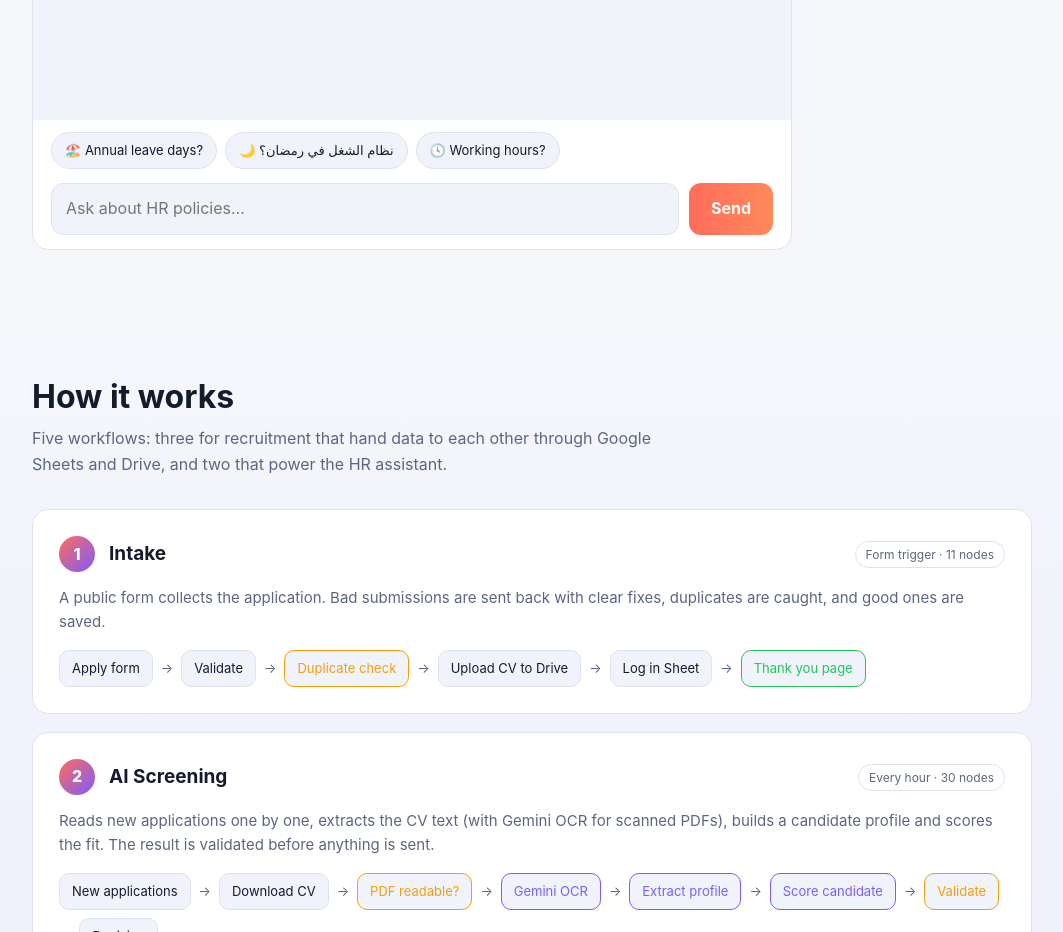
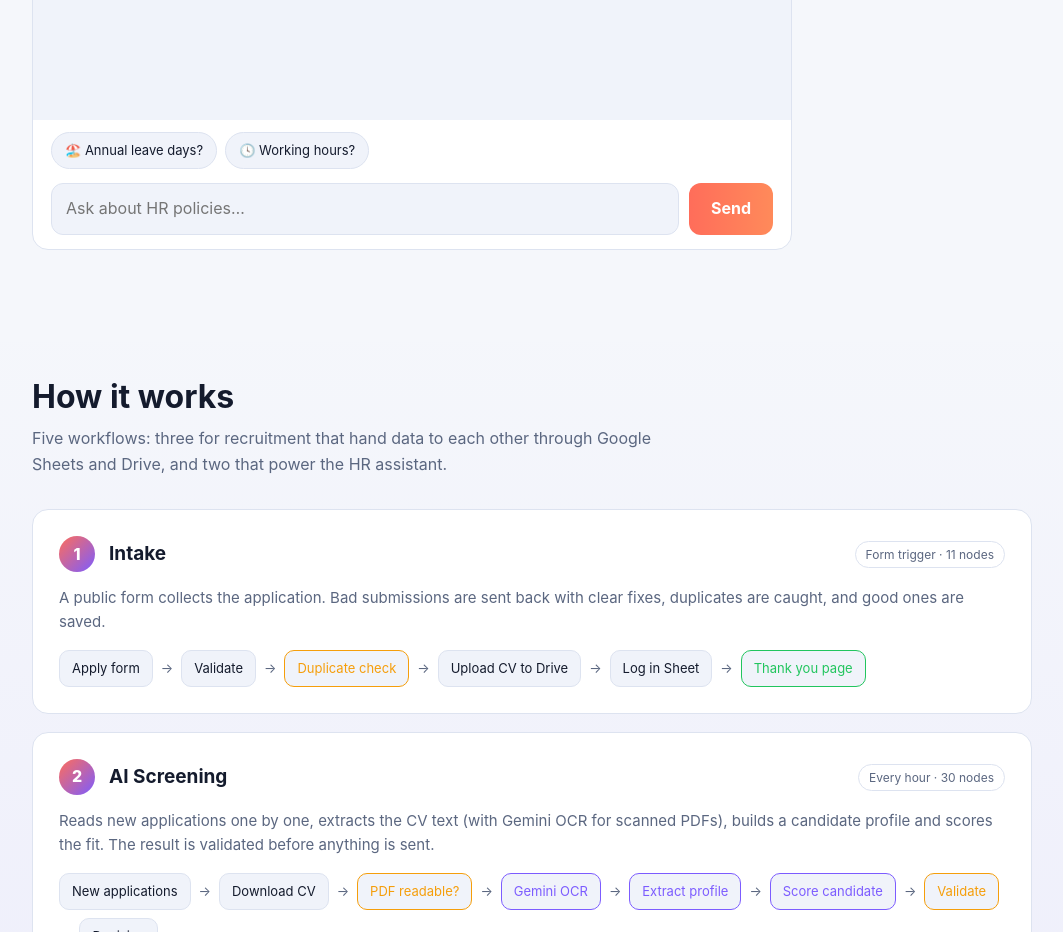
Before and after one commit to safiamohmed/AI-CV-Screening, a plain HTML site: page index.html in a window 1280 px wide. Shown: the part 1880-2812 px from the top of the page, without its empty margins (108-1171 px from the left). Drawn offline with Linux system fonts and the light colour scheme; no server answers.

Commit message:
Remove button for Ramadan work system inquiry
Removed a button for asking about Ramadan work system.

```diff
--- a/index.html
+++ b/index.html
@@ -203,7 +203,6 @@ footer{border-top:1px solid var(--line);padding:28px 0;color:var(--muted);font-s
       <div id="msgs"></div>
       <div class="quicks">
         <button class="quick" data-q="How many annual leave days do I get?">&#127958;&#65039; Annual leave days?</button>
-        <button class="quick" data-q="ما هو نظام الشغل في رمضان؟">&#127769; نظام الشغل في رمضان؟</button>
         <button class="quick" data-q="What are the working hours?">&#128339; Working hours?</button>
       </div>
       <form id="ask"><input id="q" placeholder="Ask about HR policies…" autocomplete="off" required><button>Send</button></form>
```
